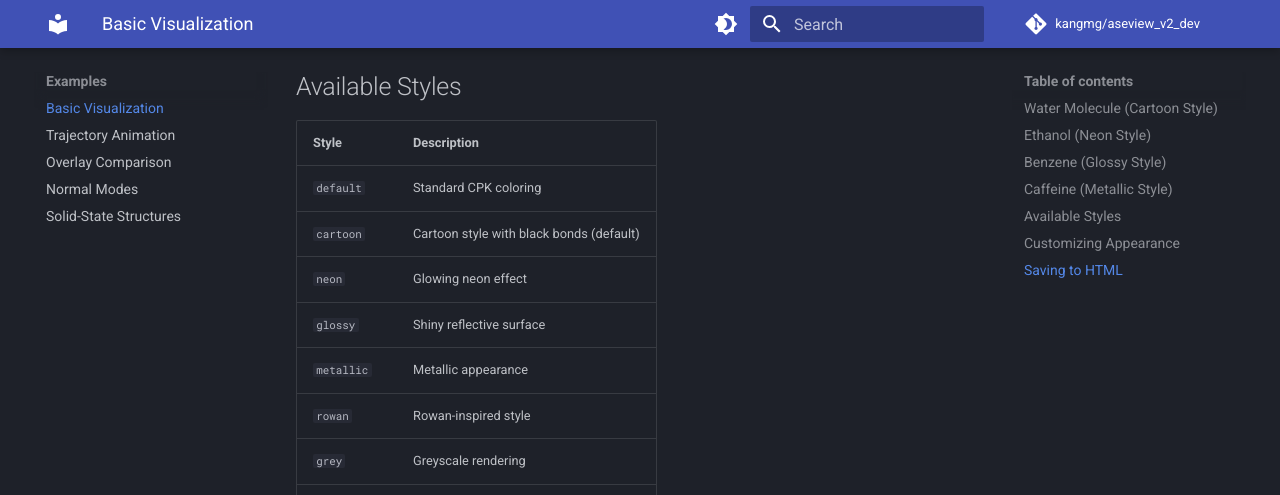
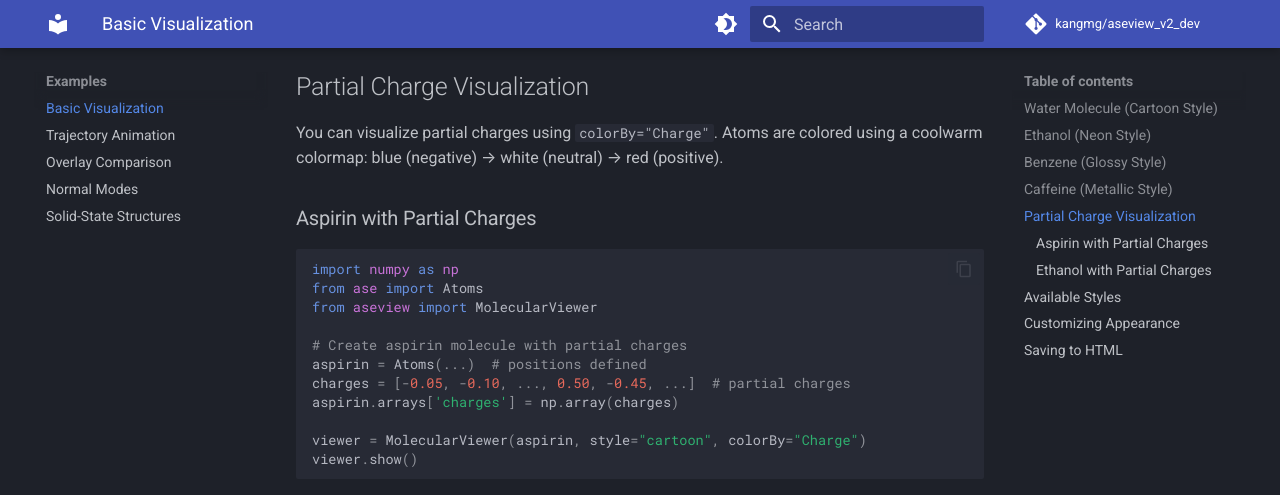
Before and after one commit to kangmg/aseview, an MkDocs documentation site: the page built from docs/examples/basic.md, in a window 1280 px wide and 1400 px high, scrolled down 3406 px. Shown: the top 495 px of the window. Built offline with MkDocs 1.6.1 and Material for MkDocs 9.7.7, drawn with Linux system fonts in a browser that asks for light colours; comment, search, counter and statistics services are not loaded; some of the changed text lies outside the part shown; grey boxes are pictures that could not be loaded.

Commit message:
Add charge visualization examples to documentation
Add Partial Charge Visualization section with aspirin and ethanol
examples showing colorBy="Charge" feature with coolwarm colormap.

````diff
--- a/docs/examples/basic.md
+++ b/docs/examples/basic.md
@@ -72,6 +72,49 @@ viewer.show()
 
 ---
 
+## Partial Charge Visualization
+
+You can visualize partial charges using `colorBy="Charge"`. Atoms are colored using a coolwarm colormap: blue (negative) → white (neutral) → red (positive).
+
+### Aspirin with Partial Charges
+
+```python
+import numpy as np
+from ase import Atoms
+from aseview import MolecularViewer
+
+# Create aspirin molecule with partial charges
+aspirin = Atoms(...)  # positions defined
+charges = [-0.05, -0.10, ..., 0.50, -0.45, ...]  # partial charges
+aspirin.arrays['charges'] = np.array(charges)
+
+viewer = MolecularViewer(aspirin, style="cartoon", colorBy="Charge")
+viewer.show()
+```
+
+<iframe src="../../assets/viewers/aspirin_charges.html" width="100%" height="500" style="border: 1px solid #374151; border-radius: 8px;" loading="lazy"></iframe>
+
+### Ethanol with Partial Charges
+
+```python
+from ase.build import molecule
+import numpy as np
+from aseview import MolecularViewer
+
+ethanol = molecule("CH3CH2OH")
+
+# Partial charges: O is negative, acidic H is positive
+charges = [-0.18, 0.06, 0.06, 0.06, 0.15, 0.04, 0.04, -0.65, 0.42]
+ethanol.arrays['charges'] = np.array(charges)
+
+viewer = MolecularViewer(ethanol, style="glossy", colorBy="Charge")
+viewer.show()
+```
+
+<iframe src="../../assets/viewers/ethanol_charges.html" width="100%" height="500" style="border: 1px solid #374151; border-radius: 8px;" loading="lazy"></iframe>
+
+---
+
 ## Available Styles
 
 | Style | Description |
````
